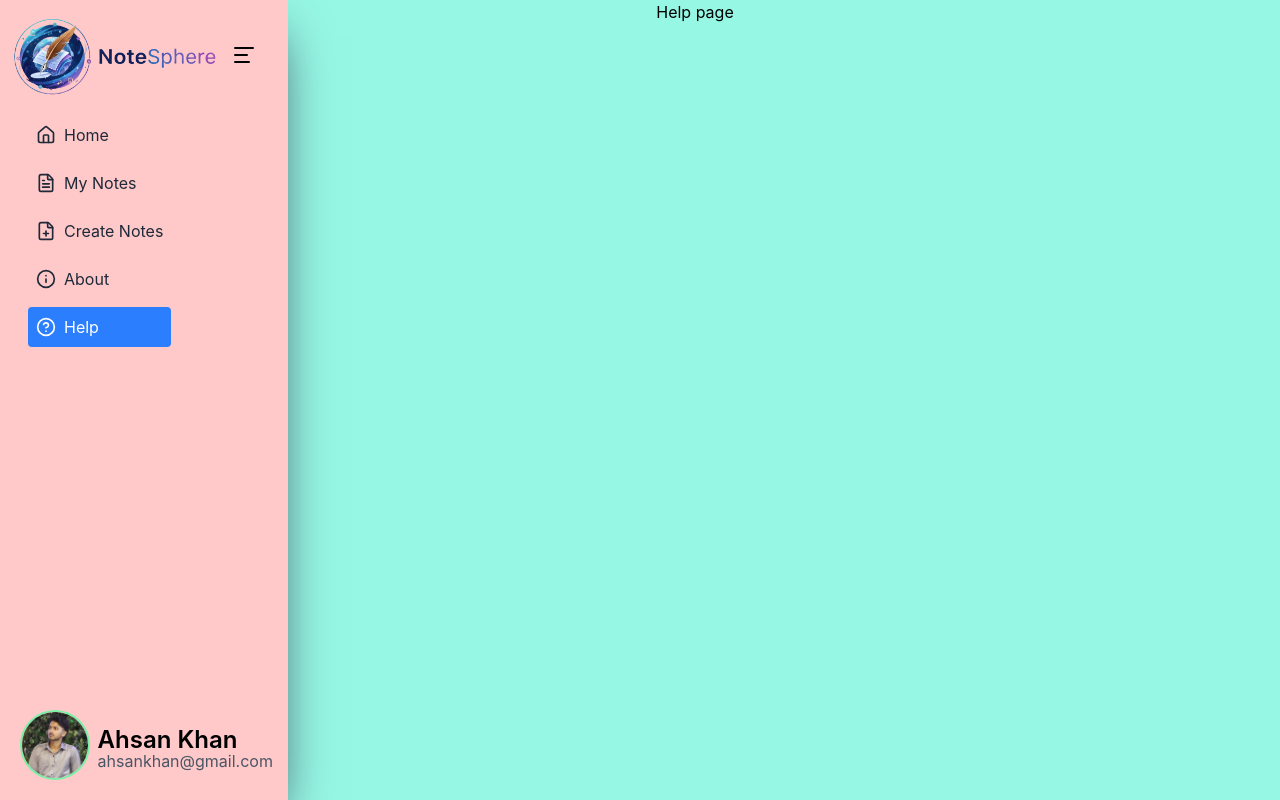
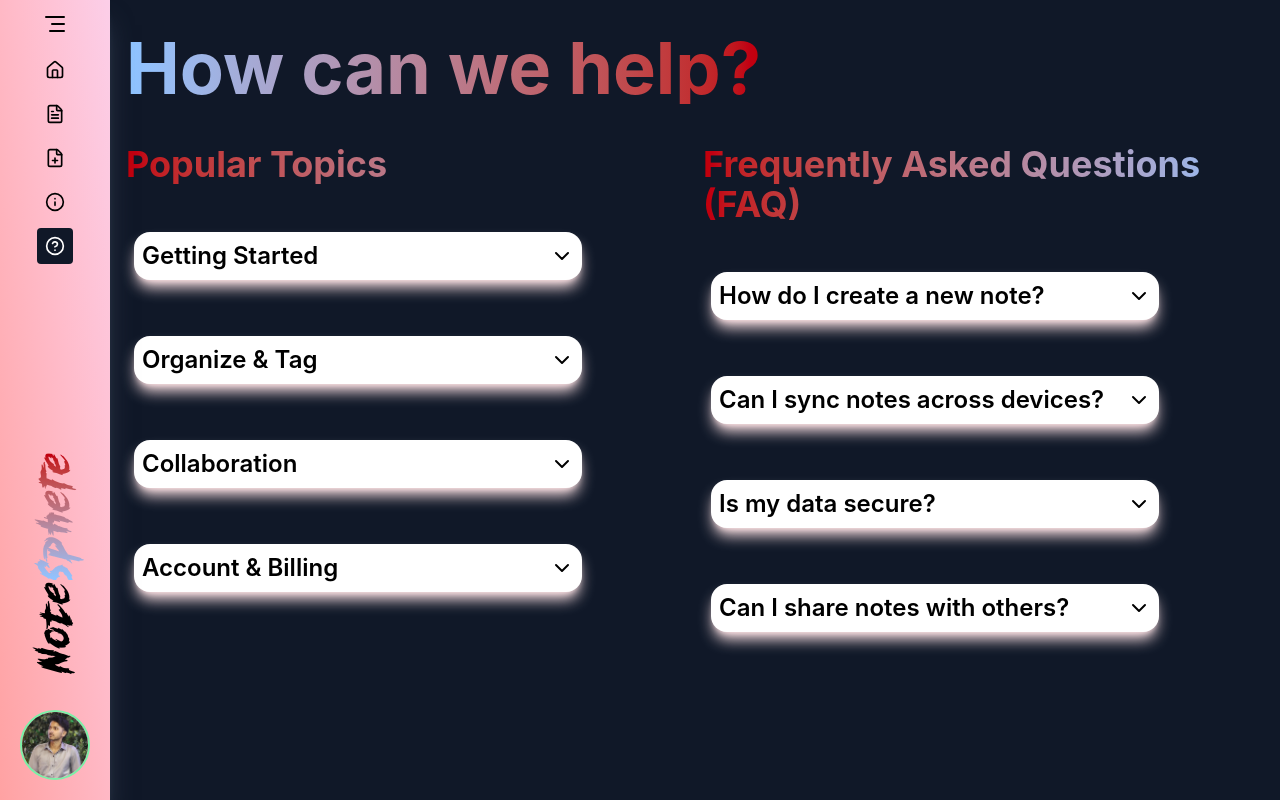
Before and after one commit to Ahsan-Khan317/NoteSpace, a React (Vite) app: page /help in a window 1280 px wide. Built offline with nearby package versions, Linux system fonts and the light colour scheme.

Commit message:
added the help page

```diff
--- a/src/App.jsx
+++ b/src/App.jsx
@@ -15,20 +15,22 @@ function App() {
 
 
   return (
-<div className='flex not-sm:pl-[86.5px] pl-[110px] '>
+<div className="flex h-screen overflow-hidden">
+  {/* Sidebar */}
   <Nav />
-<div  className='flex-1'>
+
+  {/* Main content area */}
+  <main className="flex-1 overflow-y-auto pl-[110px] not-sm:pl-[86.5px] bg-gray-900">
     <Routes>
       <Route path="/" element={<Home />} />
       <Route path="/mynotes" element={<Mynotes />} />
       <Route path="/createnotes" element={<Createnote />} />
       <Route path="/about" element={<About />} />
       <Route path="/help" element={<Help />} />
-
     </Routes>
+  </main>
 </div>
 
-</div>
 
   )
 }
--- /dev/null
+++ b/src/components/heading.jsx
@@ -0,0 +1,6 @@
+function Heading({size,text, color="text-white",sm ="not-sm:text-4xl "}){
+    return(
+        <h1 className={` ${size} ${color} ${sm} font-bold not-sm:pt-3 `}>{text}</h1>
+    )
+}
+export default Heading
--- /dev/null
+++ b/src/components/helpbox.jsx
@@ -0,0 +1,23 @@
+import { ChevronDown, ChevronUp } from "lucide-react"
+import { useContext } from "react"
+import { Contexts } from "../contextdata/contextdata"
+
+function Helpbox({text="Getting started" , idx,content,detail,help} ){
+
+    return(
+        <div className="flex flex-col relative not-sm:w-60  " key={idx}>
+        <div className="p-2 min-w-[35vw] bg-white flex  rounded-2xl shadow-lg shadow-rose-100 justify-between items-center ">
+        <h1 className="text-2xl font-semibold ">{text}</h1>
+        <button className="cursor-pointer" onClick={()=>(help(idx))}>{!detail[idx]? <ChevronDown />:<ChevronUp />}</button>
+        </div>
+
+        <div className={`p-2 w-[35vw] bg-gray-600 z-30 mt-2 text-rose-100 flex  rounded-2xl  justify-between not-sm:w-[68vw]
+               absolute bottom-full left-0  items-center ${!detail[idx]?"hidden":"block"} `}>
+            <p>{content}</p>
+        </div>
+
+        </div>
+    )
+}
+
+export default Helpbox
--- a/src/components/navbar/Link/link.jsx
+++ b/src/components/navbar/Link/link.jsx
@@ -19,7 +19,9 @@ function Linking() {
 
 {linkdata.map((e,idx)=>(
 <NavLink key={idx} to = {e.to}
- className={({isActive})=>(`flex items-center transition duration-200 ease-out gap-2 p-2 rounded hover:bg-gray-200    ${isActive? "bg-blue-500 text-white": "hover:bg-gray-200 text-gray-800" }`)}>
+ className={({isActive})=>(`flex items-center transition duration-200
+  ease-out gap-2 p-2 rounded hover:bg-gray-400
+   ${isActive? "bg-gray-900 text-white": null }`)}>
 
 {e.icon}  {!navmenu && <span>{e.label}</span>}
 </NavLink>
--- a/src/components/navbar/nav.jsx
+++ b/src/components/navbar/nav.jsx
@@ -10,8 +10,8 @@ function Nav(){
     return(
 
 
-     <aside className={`h-screen shadow-2xl shadow-gray-700  bg-red-200 fixed left-0 flex flex-col  max-w-72 p-3 not-sm:py-3 not-sm:px-0
-     w-fit transition-all ease-in-out duration-1000 ${navmenu?"items-center":null} `}>
+     <aside className={`h-screen shadow-xl  shadow-gray-700  bg-gradient-to-tr from-red-300 to-pink-200 fixed left-0 z-50 flex flex-col  max-w-72 p-3 not-sm:py-3 not-sm:px-0
+     w-fit transition-all ease-in-out duration-1000 overflow-y-hidden ${navmenu?"items-center":null} `}>
 
 <div className="flex justify-center   items-center w-fit gap-3 ">
 <img src={Logo} alt="logo" className={` w-52 h-auto ${navmenu?"hidden":"inline"}`} />
--- a/src/contextdata/contextdata.jsx
+++ b/src/contextdata/contextdata.jsx
@@ -4,23 +4,86 @@ import { createContext, useState } from "react"
 export const Contexts = createContext()
 
 function Contextdata(props){
+//array for mappping in popular topics of help
+
+    const article = [
+  {
+    title: "Getting Started",
+    content:
+      "Learn how to create your first note, manage folders, and explore the main features of NoteSpace. We'll guide you through setting up your workspace and syncing across all your devices so you can start organizing your ideas effortlessly."
+  },
+  {
+    title: "Organize & Tag",
+    content:
+      "Keep your notes tidy and easy to find by using folders, color labels, and custom tags. You can also pin important notes at the top and search instantly by title or keyword for better productivity."
+  },
+  {
+    title: "Collaboration",
+    content:
+      "Invite teammates or friends to collaborate on notes in real time. Share notes securely with editable or view-only access, leave comments, and stay updated as others make changes instantly."
+  },
+  {
+    title: "Account & Billing",
+    content:
+      "Manage your NoteSpace account, update your personal details, and review your subscription plan. Upgrade to premium for additional storage, advanced features, and ad-free experience."
+  }
+]
+
+
+//2nd for mapping
+const faqdata = [
+  {
+    title: "How do I create a new note?",
+    content:
+      "To create a new note, click the '+' or 'New Note' button on the top bar. You can start typing immediately, add a title, and use formatting tools to style your text. Your note will be saved automatically."
+  },
+  {
+    title: "Can I sync notes across devices?",
+    content:
+      "Yes! NoteSpace automatically syncs your notes across all your devices once you sign in using the same account. You can access and edit your notes from your phone, tablet, or desktop seamlessly."
+  },
+  {
+    title: "Is my data secure?",
+    content:
+      "Absolutely. All your notes are encrypted and securely stored on our cloud servers. Only you can access them through your account credentials. We do not share your data with third parties."
+  },
+  {
+    title: "Can I share notes with others?",
+    content:
+      "Yes, you can share notes with friends or colleagues using the share option. You can give them 'View Only' or 'Edit' permissions depending on your collaboration needs."
+  }]
+
+
+
+
+
+
+
+
+
 
 
     //states
 
-const iswidth = typeof window !== "undefined" && window.innerWidth < 768;
-
-const [navmenu,setnavmenu] = useState(iswidth?true:false)
 
 
+const [navmenu,setnavmenu] = useState(true)
+const [helpdetail,sethelpdetail]=useState([false,false,false,false])
+const [faqdetail,setfaqdetail]=useState([false,false,false,false])
 //functions
 
 const controlnav =()=>{
     setnavmenu(!navmenu)
 }
+  const controlhelp = (idx) => {
+    sethelpdetail((prev) =>
+      prev.map((item, i) => (i === idx ? !item : false))
+    )};
 
-
-
+  const controlfaq = (idx) => {
+    setfaqdetail((prev) =>
+      prev.map((item, i) => (i === idx ? !item : false))
+    )};
 
 
 //refs
@@ -28,7 +91,7 @@ const controlnav =()=>{
 
 
     return(
-<Contexts.Provider value={{navmenu,setnavmenu,controlnav}}>
+<Contexts.Provider value={{navmenu,setnavmenu,controlnav,helpdetail,sethelpdetail,controlhelp,article,faqdata,faqdetail,faqdetail,controlfaq}}>
     {props.children}
 </Contexts.Provider>
 
--- a/src/index.css
+++ b/src/index.css
@@ -9,3 +9,24 @@
 .font-darkmode {
   font-family: 'DarkModeFont', sans-serif;
 }
+html,body{
+  background-color:"blue";
+  /* Custom scrollbar styling */
+::-webkit-scrollbar {
+  width: 3px;                /* width of scrollbar */
+}
+
+::-webkit-scrollbar-track {
+  background: transparent;    /* background of the track */
+}
+
+::-webkit-scrollbar-thumb {
+  background-color: #c75b6d;  /* pink/red thumb color */
+  border-radius: 10px;        /* rounded scrollbar */
+}
+
+::-webkit-scrollbar-thumb:hover {
+  background-color: #c75b6d;  /* lighter shade on hover */
+}
+
+}
--- a/src/pages/help/help.jsx
+++ b/src/pages/help/help.jsx
@@ -1,6 +1,56 @@
+
+import { useContext } from "react"
+import Heading  from "../../components/heading"
+import Helpbox from "../../components/helpbox.jsx"
+import { Contexts } from "../../contextdata/contextdata.jsx"
+
 function Help(){
+const {article,faqdata,controlhelp,helpdetail,faqdetail,controlfaq} = useContext(Contexts)
+
+
+
     return(
-          <div className="text-center bg-teal-200 h-screen w-full"><h1>Help page</h1></div>
+        <div className="text-center bg-gray-900 min-h-screen flex flex-col items-start gap-20  overflow-x-hidden justify-start px-4 py-8 not-sm:py-0 w-full sm:gap-10 overflow-y-auto">
+
+ <div><Heading size="text-7xl"  text="How can we help?" color="bg-gradient-to-r from-blue-300 to-red-700 bg-clip-text text-transparent"  /></div>
+
+<div className="flex flex-1   w-full gap-4 h-auto not-sm:flex-col  ">
+<div className="flex-1 flex-col flex gap-10 not-sm:gap-4  ">
+ <div className="text-start">
+    <Heading size={"text-4xl"} sm ="not-sm:text-3xl " text="Popular Topics" color="bg-gradient-to-r from-red-700 to-blue-300 bg-clip-text text-transparent"  />
+    </div>
+
+{
+   article.map((e,idx)=>(
+    <div key={idx} className="p-2 flex flex-col w-fit gap-2 relative justify-center"><Helpbox text={e.title}
+    content={e.content} idx={idx} help={controlhelp} detail={helpdetail} /></div>
+
+    ))
+}
+
+</div>
+
+<div className="flex-1  flex-col flex gap-10  ">
+ <div className="text-start">
+    <Heading size={"text-4xl"} sm ="not-sm:text-3xl " text="Frequently Asked Questions (FAQ)" color="bg-gradient-to-r from-red-700 to-blue-300 bg-clip-text text-transparent"  />
+    </div>
+{
+   faqdata.map((e,idx)=>(
+    <div key={idx} className="p-2 flex flex-col w-fit justify-center gap-2 relative"><Helpbox text={e.title}
+    content={e.content} idx={idx} help={controlfaq} detail={faqdetail}  /></div>
+
+    ))
+}
+
+</div>
+
+</div>
+
+
+
+
+
+          </div>
     )
 }
 export default Help
```
Lines whose indentation alone changed are shown as unchanged.
